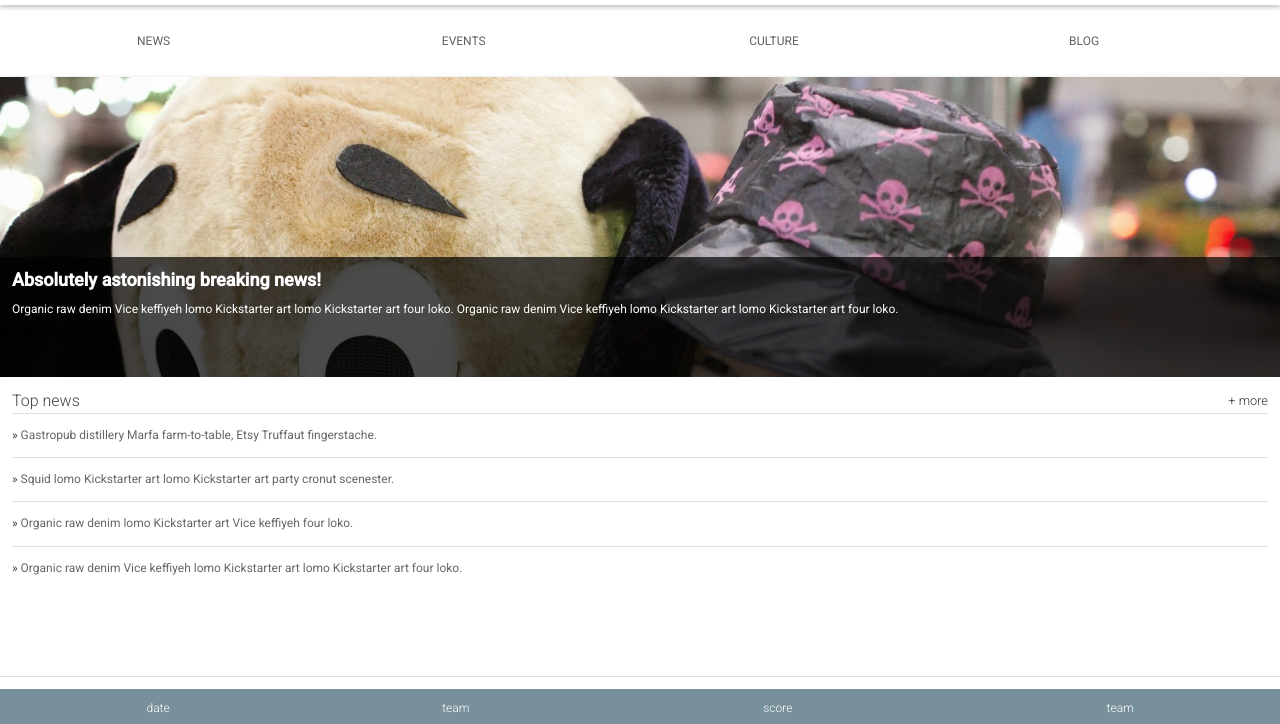
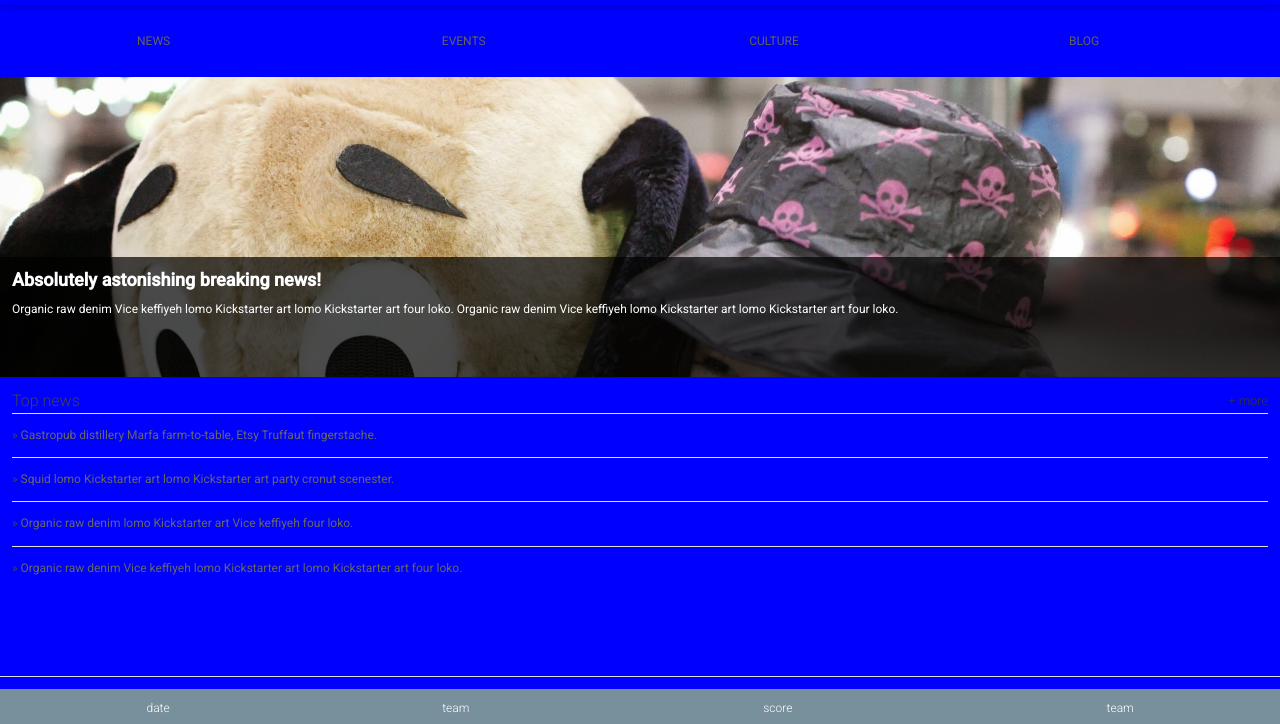
Before and after one commit to CesarSuriano/design-responsivo-udacity, a plain HTML site: page index.html in a window 1280 px wide. Shown: the part 100-824 px from the top of the page. Drawn offline with Linux system fonts and the light colour scheme.

Commit message:
Começando proximo capitulo

```diff
--- a/index.html
+++ b/index.html
@@ -8,6 +8,7 @@
     <title>Brighton Times</title>
     <link href="https://fonts.googleapis.com/css?family=Roboto:300,400,500" rel="stylesheet" type="text/css">
     <link rel="stylesheet" type="text/css" href="main.css">
+    <link rel="stylesheet" type="text/css" href="over500.css" media="screen and (min-width:500px)">
   </head>
   <body>
 
--- /dev/null
+++ b/over500.css
@@ -0,0 +1,3 @@
+body {
+    background: blue;
+}
```
Also changed, not shown: main.css (line endings or trailing spaces).
